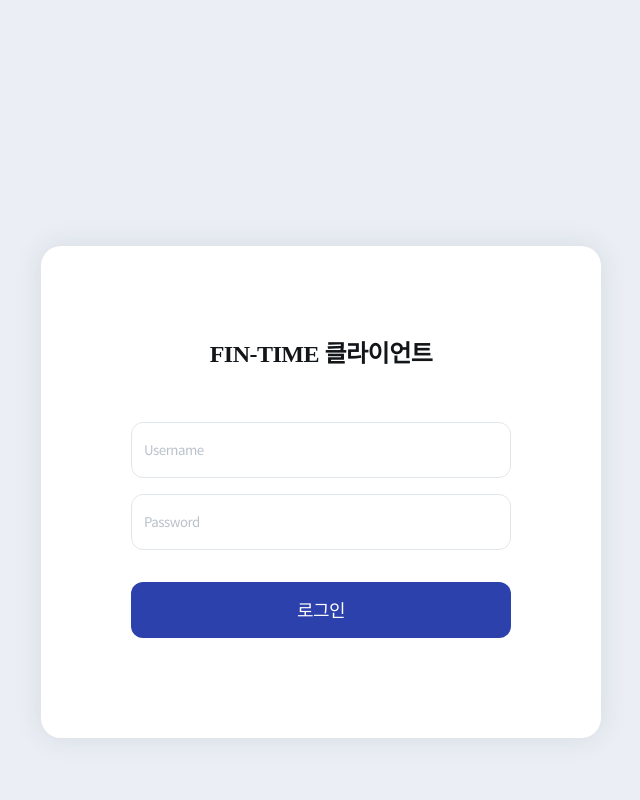
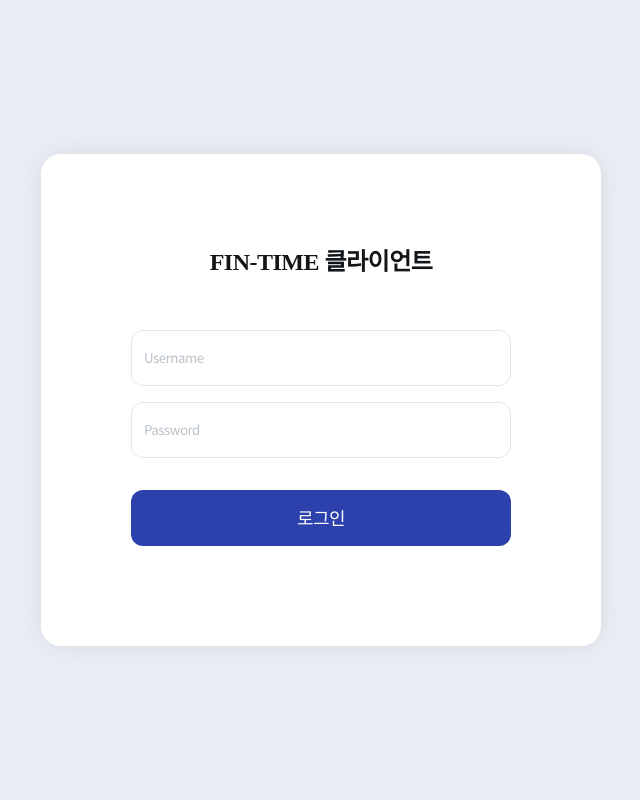
Before and after one commit to dubhe-fintime/finTime_client, a Flask app: page / in a window 1280 px wide. Shown: the whole page, without its empty margins (319-959 px from the left). Run offline with Flask 3, Linux system fonts and the light colour scheme; some web fonts are replaced.

Commit message:
수정 중

```diff
--- a/templates/page/index.html
+++ b/templates/page/index.html
@@ -43,15 +43,15 @@
             justify-content: center;
             flex-direction: column;
             box-shadow: 0px 0px 28px 0px rgba(29, 35, 52, 0.1);
-            position: relative;
-            top: auto;
+            position: absolute;
+            top: 50%;
             left: 50%;
             z-index: 3;
             width: 100%;
             max-width: 560px;
             height: 492px;
             background-color: #ffffff;
-            transform: translate(-50%, 50%);
+            transform: translate(-50%, -50%);
             border-radius: 20px;
             transform-style: preserve-3d;
         }
```
